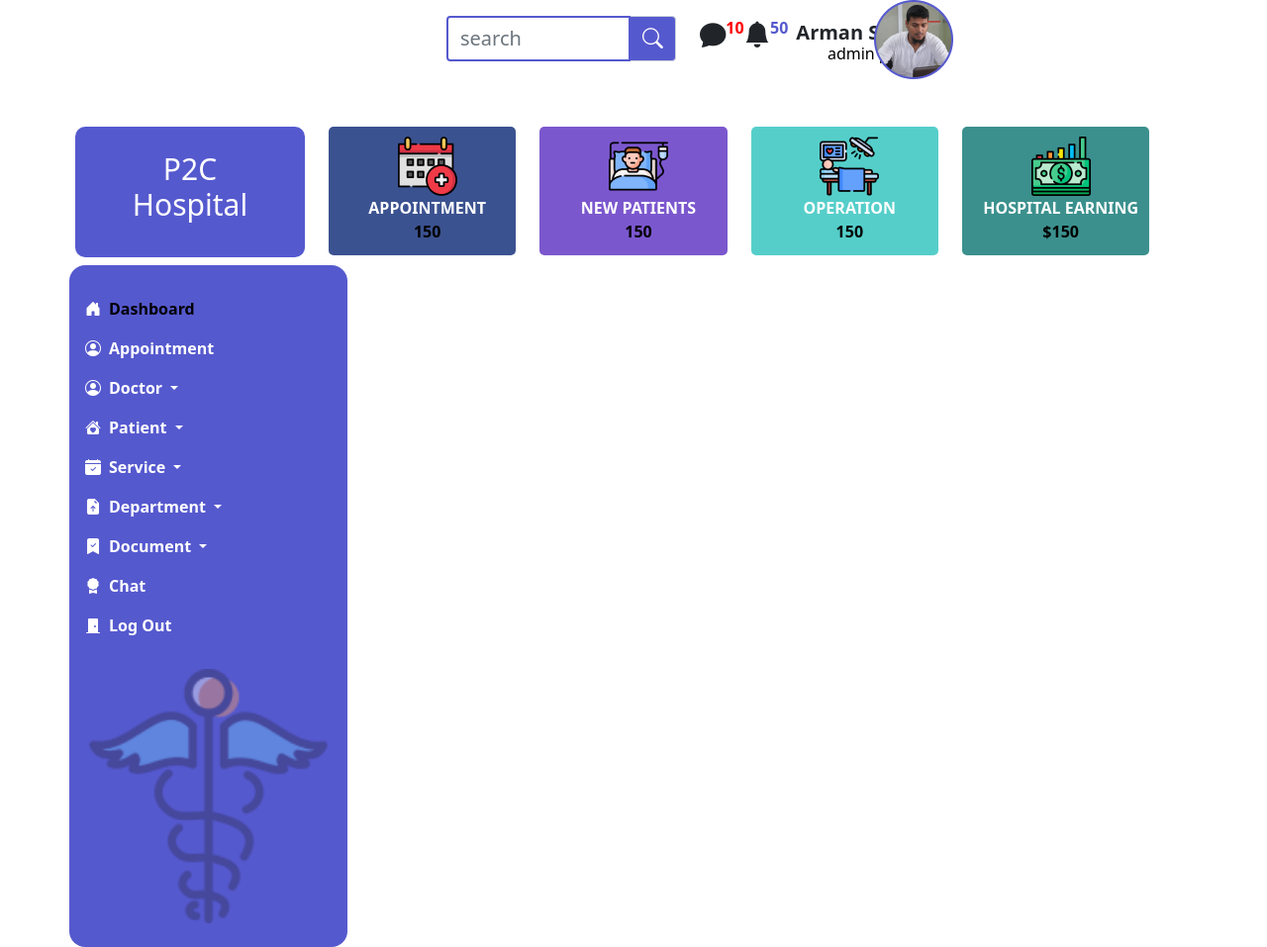
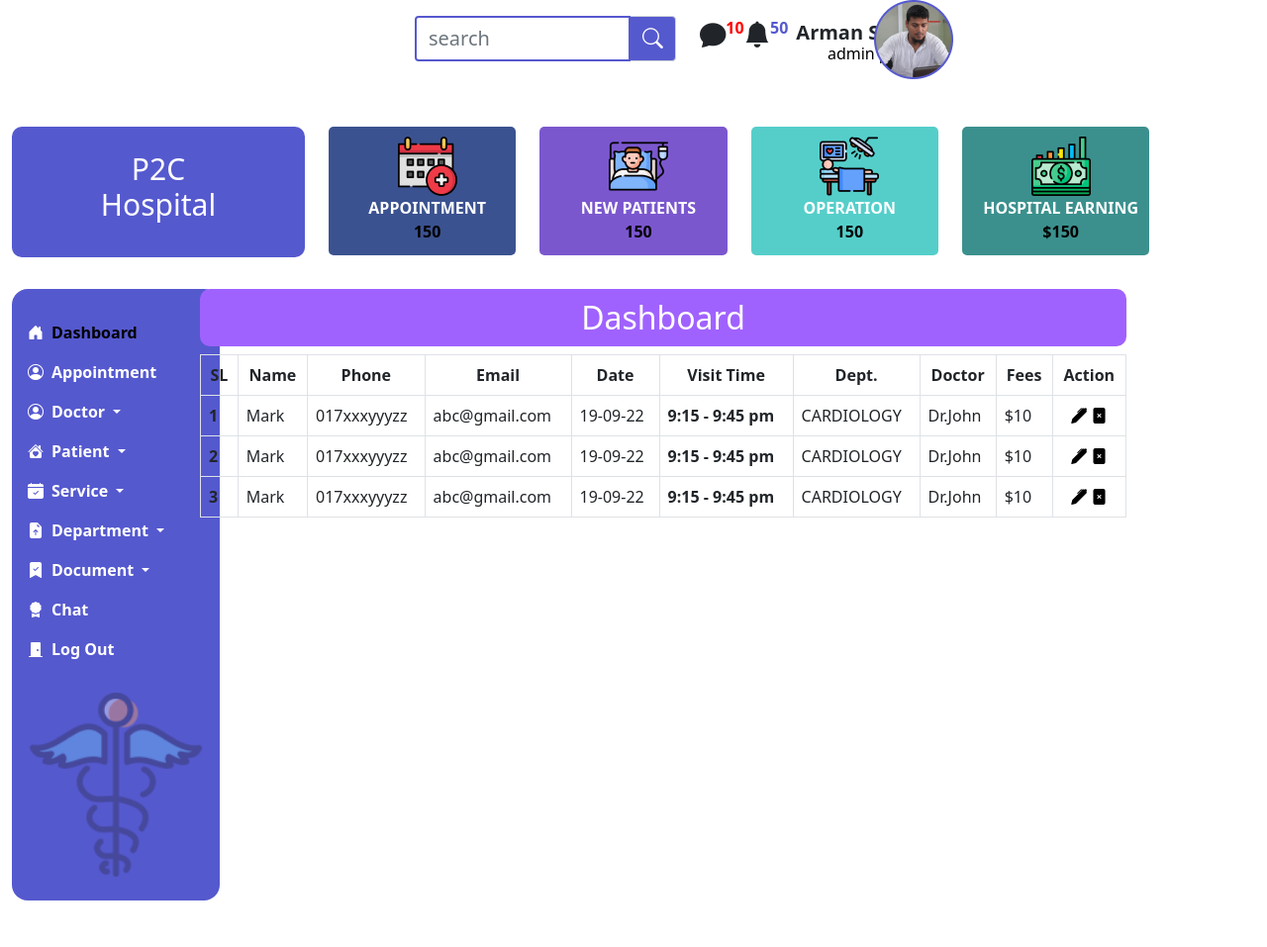
Before and after one commit to farhan8728/hospital_admin, a plain HTML site: page index.html in a window 1280 px wide. Shown: the whole page at 99% size. After the commit the page ends 910 px from the top, so only its background shows below. Drawn offline with nearby package versions, Linux system fonts and the light colour scheme.

Commit message:
first commit

```diff
--- a/index.html
+++ b/index.html
@@ -121,8 +121,8 @@
         </div>
 
         <div class="container-fluid">
-           <div class="row">
-            <div class="col-lg-3 left_menu_bar_start">
+           <div class="row mt-4">
+                <div class="col-lg-3 left_menu_bar_start">
                 <div class="left_menu_bar">
                     <div class="row pt-4 px-3">
                         <div class="menu_item d-flex">
@@ -280,7 +280,71 @@
 
 
                 </div>
-            </div>
+                </div>
+
+                <div class="col-lg-9 table_right">
+                    <h2 class="dashboard_right">Dashboard</h2>
+                    <table class="table table-bordered">
+                        <thead>
+                          <tr>
+                            <th scope="col" class="text-center">SL</th>
+                            <th scope="col" class="text-center">Name</th>
+                            <th scope="col" class="text-center">Phone</th>
+                            <th scope="col" class="text-center">Email</th>
+                            <th scope="col" class="text-center">Date</th>
+                            <th scope="col" class="text-center">Visit Time</th>
+                            <th scope="col" class="text-center">Dept.</th>
+                            <th scope="col" class="text-center">Doctor</th>
+                            <th scope="col" class="text-center">Fees</th>
+                            <th scope="col" class="text-center">Action</th>
+                          </tr>
+                        </thead>
+                        <tbody>
+                          <tr>
+                            <th scope="row">1</th>
+                            <td>Mark</td>
+                            <td>017xxxyyyzz</td>
+                            <td>abc@gmail.com</td>
+                            <td>19-09-22</td>
+                            <td class="fw-bolder">9:15 - 9:45 pm</td>
+                            <td>CARDIOLOGY</td>
+                            <td>Dr.John</td>
+                            <td>$10</td>
+                            <td class="text-center"><a href="#"><i class="bi bi-pen-fill"></i> <i class="bi bi-file-x-fill"></i></a> </td>
+
+
+                          </tr>
+                          <tr>
+                            <th scope="row">2</th>
+                            <td>Mark</td>
+                            <td>017xxxyyyzz</td>
+                            <td>abc@gmail.com</td>
+                            <td>19-09-22</td>
+                            <td class="fw-bolder">9:15 - 9:45 pm</td>
+                            <td>CARDIOLOGY</td>
+                            <td>Dr.John</td>
+                            <td>$10</td>
+                            <td class="text-center"><a href="#"><i class="bi bi-pen-fill"></i> <i class="bi bi-file-x-fill"></i></a> </td>
+
+
+                          </tr>
+                          <tr>
+                            <th scope="row">3</th>
+                            <td>Mark</td>
+                            <td>017xxxyyyzz</td>
+                            <td>abc@gmail.com</td>
+                            <td>19-09-22</td>
+                            <td class="fw-bolder">9:15 - 9:45 pm</td>
+                            <td>CARDIOLOGY</td>
+                            <td>Dr.John</td>
+                            <td>$10</td>
+                            <td class="text-center"><a href="#"><i class="bi bi-pen-fill "></i> <i class="bi bi-file-x-fill"></i></a> </td>
+
+
+                          </tr>
+                        </tbody>
+                      </table>
+                </div>
            </div>
         </div>
 
--- a/style.css
+++ b/style.css
@@ -67,14 +67,14 @@ a{
     margin-left: -4rem;
 }
 .input_search{
-    margin-left: 7rem;
+    margin-left: 5rem;
 }
 
 
 
 
 .hospital{
-    margin-left: 4rem;
+
 }
 
 
@@ -130,9 +130,9 @@ a{
 }
 .fourimg{
 
-    display: block;
     margin-left: auto;
     margin-right: auto;
+    display: block;
 
 }
 
@@ -166,11 +166,12 @@ a{
     background-color: #5559CE;
     border-radius: 1rem;
     /* margin-top: 70px; */
+    width:210px;
 
 }
 .left_menu_bar_start {
-    margin-left: 58px;
-    width: 231px;
+    margin-left: px;
+
 }
 .users{
     color: var(--white);
@@ -185,6 +186,26 @@ a{
     color: var(--white);
 }
 
+
+
+
+
+
+
+
+.dashboard_right{
+    background-color: #A062FF;
+    color: #fff;
+    text-align: center;
+    padding: 10px 15px;
+    border-radius: 10px;
+}
+table a{
+    color: #000;
+}
+.table_right{
+    margin-left: 30px;
+}
 @media screen and (min-width:1200px){
     .header_mid{
         margin-left: -118px;
@@ -192,8 +213,26 @@ a{
     .header_main{
         margin-left: 245px;
     }
-    .left_menu_bar_start {
-        margin-left: 58px;
-        width: 305px;
+
+}
+
+
+@media screen and (min-width:992px) and (max-width:1199px) {
+    .left_menu_bar_start{
+        width: 200px;
     }
 }
+
+
+@media screen and (min-width:1200px) and (max-width:1920px){
+    .table_right{
+        margin-left:-130px !important;
+    }
+}
+
+@media screen and (min-width:1921px) {
+
+    .table_right{
+        margin-left:-130px !important;
+    }
+}
```
